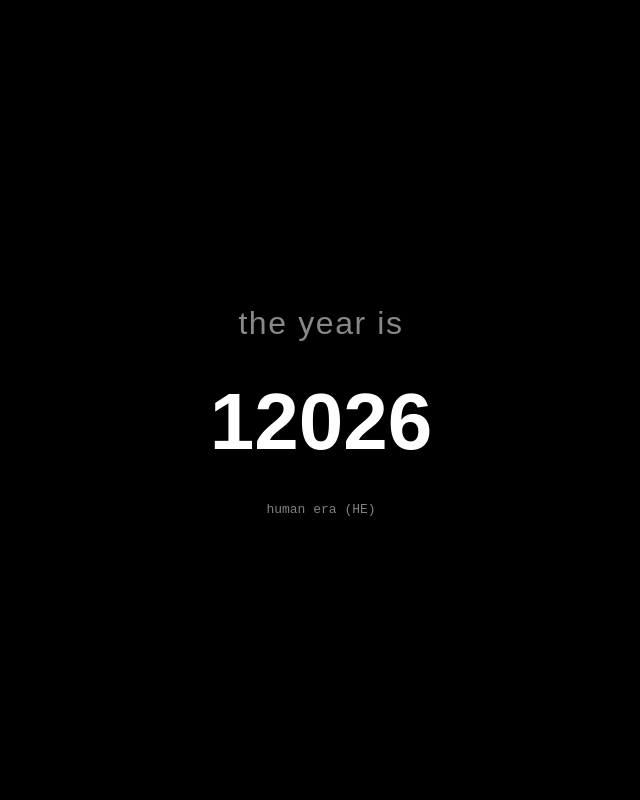
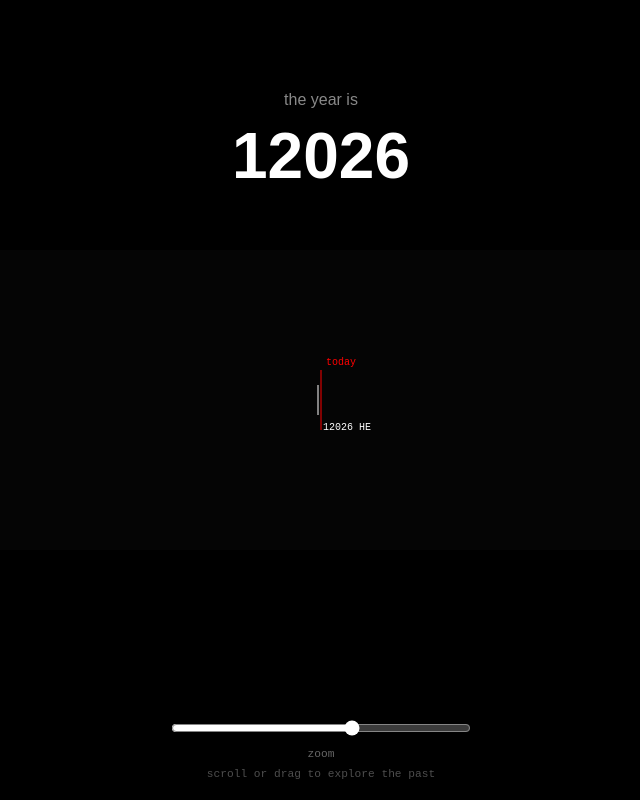
Before and after one commit to ahota/holocene, a React (Vite) app: page / in a window 1280 px wide. Shown: the whole page, without its empty margins (319-959 px from the left). Built offline with nearby package versions, Linux system fonts and the light colour scheme.

Commit message:
add drag and zoom interaction to timeline
+gemini

```diff
--- a/src/App.tsx
+++ b/src/App.tsx
@@ -1,5 +1,8 @@
 import React, { useState } from 'react';
 import Odometer from './components/Odometer/Odometer';
+import TimelineCanvas from './components/Timeline/TimelineCanvas';
+import ZoomSlider from './components/ZoomSlider/ZoomSlider';
+import { useTimeline } from './components/Timeline/useTimeline';
 
 /**
  * Main application component managing the initial reveal sequence
@@ -7,6 +10,7 @@ import Odometer from './components/Odometer/Odometer';
  */
 export default function App() {
   const [revealDone, setRevealDone] = useState(false);
+  const { centerYear, zoom, setZoom, scroll, zoomDelta, zoomTo } = useTimeline(12026.3);
 
   return (
     <div
@@ -19,8 +23,12 @@ export default function App() {
         flexDirection: 'column',
         alignItems: 'center',
         justifyContent: 'center',
+        position: 'relative',
+        overflow: 'hidden',
       }}
     >
+      {!revealDone ? (
+        <>
           <h1
             style={{
               fontWeight: 300,
@@ -37,18 +45,61 @@ export default function App() {
             initialYear={2026}
             onComplete={() => setRevealDone(true)}
           />
-      {revealDone && (
+        </>
+      ) : (
         <div
           style={{
-            marginTop: '2rem',
-            opacity: 0.5,
-            transition: 'opacity 1s ease-in',
-            fontFamily: 'monospace',
+            width: '100%',
+            height: '100vh',
+            display: 'flex',
+            flexDirection: 'column',
+            alignItems: 'center',
+            justifyContent: 'center',
+            animation: 'fadeIn 1s ease-out',
           }}
         >
-          human era (HE)
+          <div
+            style={{
+              position: 'fixed',
+              top: '10%',
+              textAlign: 'center',
+            }}
+          >
+            <h1 style={{ fontWeight: 300, fontSize: '1rem', color: '#888' }}>
+              the year is
+            </h1>
+            <div style={{ fontSize: '4rem', fontWeight: 800 }}>12026</div>
+          </div>
+
+          <TimelineCanvas
+            centerYear={centerYear}
+            zoom={zoom}
+            onScroll={scroll}
+            onZoom={zoomDelta}
+            onZoomTo={zoomTo}
+          />
+
+          <ZoomSlider zoom={zoom} onZoomChange={(z) => setZoom(z)} />
+
+          <div
+            style={{
+              position: 'fixed',
+              bottom: '20px',
+              opacity: 0.3,
+              fontFamily: 'monospace',
+              fontSize: '0.7rem',
+            }}
+          >
+            scroll or drag to explore the past
+          </div>
         </div>
       )}
+      <style>{`
+        @keyframes fadeIn {
+          from { opacity: 0; transform: translateY(20px); }
+          to { opacity: 1; transform: translateY(0); }
+        }
+      `}</style>
     </div>
   );
 }
--- a/src/components/Timeline/TimelineCanvas.tsx
+++ b/src/components/Timeline/TimelineCanvas.tsx
@@ -1,16 +1,35 @@
-import React, { useRef, useEffect } from 'react';
+import React, { useRef, useEffect, useState, useCallback } from 'react';
 import { worldToScreen } from '../../utils/math';
 
 interface Props {
   centerYear: number;
   zoom: number;
+  onScroll: (deltaX: number) => void;
+  onZoom: (delta: number, zoomCenterYear: number) => void;
+  onZoomTo: (targetZoom: number, zoomCenterYear: number) => void;
 }
 
 /**
- * Performance-optimized canvas component for rendering the scrolling timeline.
+ * Performance-optimized canvas component with interactive drag and zoom handling.
  */
-export default function TimelineCanvas({ centerYear, zoom }: Props) {
+export default function TimelineCanvas({
+  centerYear,
+  zoom,
+  onScroll,
+  onZoom,
+  onZoomTo,
+}: Props) {
   const canvasRef = useRef<HTMLCanvasElement>(null);
+  const [isDragging, setIsDragging] = useState(false);
+  const [lastMouseX, setLastMouseX] = useState<number | null>(null);
+
+  // Screen to world (year) conversion
+  const screenToWorld = useCallback(
+    (screenX: number, screenWidth: number) => {
+      return (screenX - screenWidth / 2) / zoom + centerYear;
+    },
+    [centerYear, zoom]
+  );
 
   useEffect(() => {
     const canvas = canvasRef.current;
@@ -18,7 +37,6 @@ export default function TimelineCanvas({ centerYear, zoom }: Props) {
     const ctx = canvas.getContext('2d');
     if (!ctx) return;
 
-    // Handle high-DPI displays
     const dpr = window.devicePixelRatio || 1;
     const rect = canvas.getBoundingClientRect();
     canvas.width = rect.width * dpr;
@@ -27,26 +45,21 @@ export default function TimelineCanvas({ centerYear, zoom }: Props) {
 
     const render = () => {
       ctx.clearRect(0, 0, rect.width, rect.height);
-
-      // Styling
       ctx.strokeStyle = '#333';
       ctx.fillStyle = '#fff';
       ctx.font = '10px monospace';
-      ctx.lineWidth = 1;
 
-      // Draw Today's Marker (always centered initially)
-      const todayYear = 12026.3; // Representing approx mid-April 2026
+      const todayYear = 12026.3;
       const todayX = worldToScreen(todayYear, centerYear, zoom, rect.width);
 
       ctx.beginPath();
       ctx.moveTo(todayX, rect.height / 2 - 30);
       ctx.lineTo(todayX, rect.height / 2 + 30);
-      ctx.strokeStyle = '#f00'; // Red for today
+      ctx.strokeStyle = '#f00';
       ctx.stroke();
       ctx.fillStyle = '#f00';
       ctx.fillText('today', todayX + 5, rect.height / 2 - 35);
 
-      // Draw 12026 Year Start Marker
       const startOfYearX = worldToScreen(12026, centerYear, zoom, rect.width);
       ctx.beginPath();
       ctx.moveTo(startOfYearX, rect.height / 2 - 15);
@@ -60,14 +73,55 @@ export default function TimelineCanvas({ centerYear, zoom }: Props) {
     render();
   }, [centerYear, zoom]);
 
+  const handleMouseDown = (e: React.MouseEvent) => {
+    setIsDragging(true);
+    setLastMouseX(e.clientX);
+  };
+
+  const handleMouseMove = (e: React.MouseEvent) => {
+    if (isDragging && lastMouseX !== null) {
+      const deltaX = e.clientX - lastMouseX;
+      onScroll(deltaX);
+      setLastMouseX(e.clientX);
+    }
+  };
+
+  const handleMouseUp = () => {
+    setIsDragging(false);
+    setLastMouseX(null);
+  };
+
+  const handleWheel = (e: React.WheelEvent) => {
+    const rect = canvasRef.current?.getBoundingClientRect();
+    if (!rect) return;
+    const mouseX = e.clientX - rect.left;
+    const zoomCenterYear = screenToWorld(mouseX, rect.width);
+    onZoom(-e.deltaY, zoomCenterYear);
+  };
+
+  const handleDoubleClick = (e: React.MouseEvent) => {
+    const rect = canvasRef.current?.getBoundingClientRect();
+    if (!rect) return;
+    const mouseX = e.clientX - rect.left;
+    const zoomCenterYear = screenToWorld(mouseX, rect.width);
+    onZoomTo(zoom * 2, zoomCenterYear); // Zoom in by one step
+  };
+
   return (
     <canvas
       ref={canvasRef}
+      onMouseDown={handleMouseDown}
+      onMouseMove={handleMouseMove}
+      onMouseUp={handleMouseUp}
+      onMouseLeave={handleMouseUp}
+      onWheel={handleWheel}
+      onDoubleClick={handleDoubleClick}
       style={{
         width: '100%',
-        height: '200px',
-        cursor: 'grab',
-        touchAction: 'none'
+        height: '300px',
+        cursor: isDragging ? 'grabbing' : 'grab',
+        touchAction: 'none',
+        background: '#050505',
       }}
     />
   );
--- a/src/components/Timeline/useTimeline.ts
+++ b/src/components/Timeline/useTimeline.ts
@@ -9,14 +9,33 @@ export function useTimeline(initialYear: number) {
   const [centerYear, setCenterYear] = useState(initialYear);
   const [zoom, setZoom] = useState(10); // pixels per year
 
-  /**
-   * Adjusts the centerYear based on pixel delta.
-   */
   const scroll = useCallback(
     (deltaX: number) => {
       setCenterYear((prev) => prev - deltaX / zoom);
     },
     [zoom]
+  );
+
+  const zoomTo = useCallback(
+    (targetZoom: number, zoomCenterYear: number) => {
+      setZoom((prevZoom) => {
+        const newZoom = Math.max(0.1, Math.min(1000, targetZoom));
+        // Maintain the zoomCenterYear position on screen
+        setCenterYear((prevCenter) => {
+          return zoomCenterYear - (zoomCenterYear - prevCenter) * (prevZoom / newZoom);
+        });
+        return newZoom;
+      });
+    },
+    []
+  );
+
+  const zoomDelta = useCallback(
+    (delta: number, zoomCenterYear: number) => {
+      const factor = delta > 0 ? 1.1 : 0.9;
+      zoomTo(zoom * factor, zoomCenterYear);
+    },
+    [zoom, zoomTo]
   );
 
   return {
@@ -25,5 +44,7 @@ export function useTimeline(initialYear: number) {
     zoom,
     setZoom,
     scroll,
+    zoomTo,
+    zoomDelta,
   };
 }
--- /dev/null
+++ b/src/components/ZoomSlider/ZoomSlider.tsx
@@ -0,0 +1,58 @@
+import React from 'react';
+
+interface Props {
+  zoom: number;
+  onZoomChange: (zoom: number) => void;
+}
+
+/**
+ * Logarithmic zoom slider to navigate from 1 year/screen to 12,026 years/screen.
+ */
+export default function ZoomSlider({ zoom, onZoomChange }: Props) {
+  // Use a logarithmic scale for the slider (0 to 100 range)
+  // Mapping 0-100 to a range of pixels per year
+  const minZoom = 0.1; // Furthest zoom (entire epoch)
+  const maxZoom = 200; // Closest zoom (single year)
+
+  const toSliderValue = (z: number) => {
+    return (
+      (Math.log(z) - Math.log(minZoom)) /
+      (Math.log(maxZoom) - Math.log(minZoom))
+    ) * 100;
+  };
+
+  const fromSliderValue = (v: number) => {
+    return Math.exp(
+      Math.log(minZoom) +
+        (v / 100) * (Math.log(maxZoom) - Math.log(minZoom))
+    );
+  };
+
+  return (
+    <div
+      style={{
+        position: 'fixed',
+        bottom: '40px',
+        left: '50%',
+        transform: 'translateX(-50%)',
+        width: '300px',
+        display: 'flex',
+        flexDirection: 'column',
+        alignItems: 'center',
+        gap: '10px',
+      }}
+    >
+      <input
+        type="range"
+        min="0"
+        max="100"
+        value={toSliderValue(zoom)}
+        onChange={(e) => onZoomChange(fromSliderValue(parseFloat(e.target.value)))}
+        style={{ width: '100%', accentColor: '#fff', cursor: 'pointer' }}
+      />
+      <div style={{ fontSize: '0.7rem', color: '#666', fontFamily: 'monospace' }}>
+        zoom
+      </div>
+    </div>
+  );
+}
```
Lines whose indentation alone changed are shown as unchanged.
